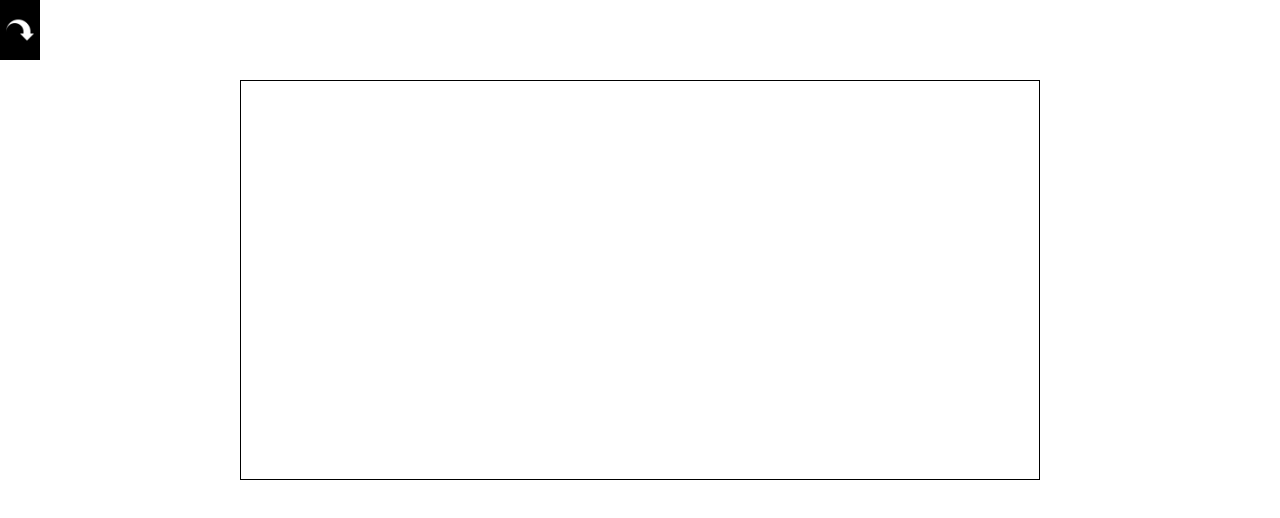
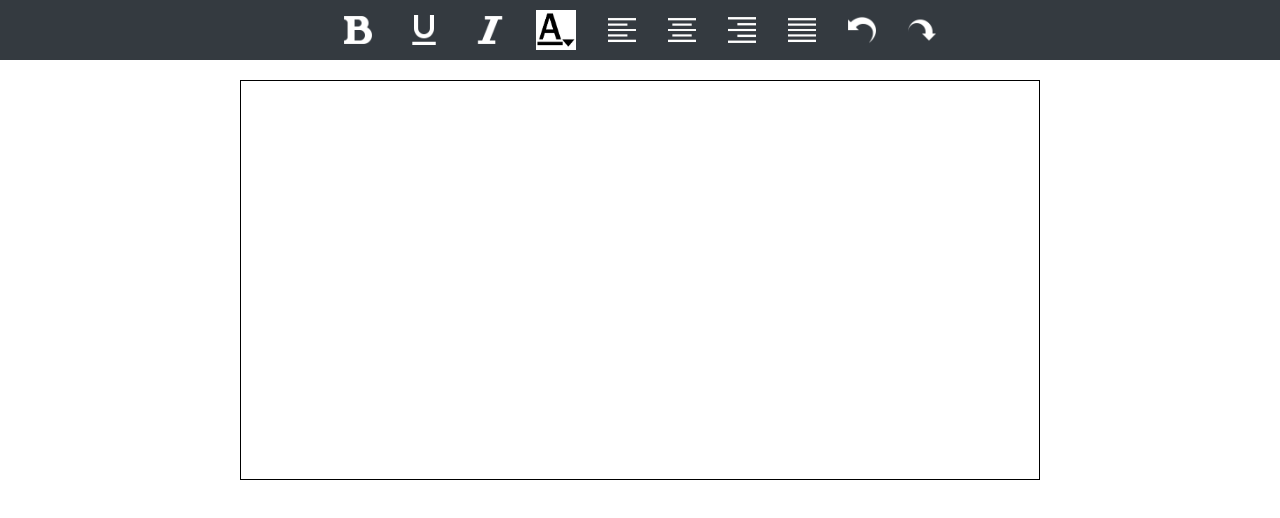
Before and after one commit to Aryan20000220/online-text-editor, a plain HTML site: page index.html in a window 1280 px wide. Drawn offline with nearby package versions, Linux system fonts and the light colour scheme.

Commit message:
all feature added to development

```diff
--- a/index.html
+++ b/index.html
@@ -15,13 +15,38 @@
 <body>
 
     <!--  Remove this div once you are started -->
-
+    <div class="toolbar bg-dark">
+        <button type="button" class="bold" onclick="bold()">
+            <img src="resources/bold-xxl.png" width="28">
+         </button>
+         <button type="button" class="underline" onclick="underline()">
+            <img src="resources/format_underline_white_192x192.png" width="40  ">
+         </button>
+         <button type="button" class="italic" onclick="italic()">
+            <img src="resources/italic-xxl.png" width="28  ">
+         </button>
+         <button type="button" class="font-color">
+            <img src="resources/icons8-text-color-100.png" width="40">
+         </button>
+         <button type="button" class="left" >
+            <img src="resources/left.png" width="28  ">
+         </button>
+         <button type="button" class="center" >
+            <img src="resources/center.png" width="28  ">
+         </button>
+         <button type="button" class="right" >
+            <img src="resources/right.png" width="28  ">
+         </button>
+         <button type="button" class="justify" >
+            <img src="resources/justify.png" width="28  ">
+         </button>
+         <button type="button" class="undo" onclick="undo()">
+            <img src="resources/undo-4-32.png" width="28  ">
+         </button>
          <button type="button" class="redo" onclick="redo()">
             <img src="resources/action-redo-32.png" width="28  ">
-    <div class="toolbar bg-dark">
-
          </button>
-
+    </div>
 
     <div id="editor" contenteditable="true"></div>
 
```
